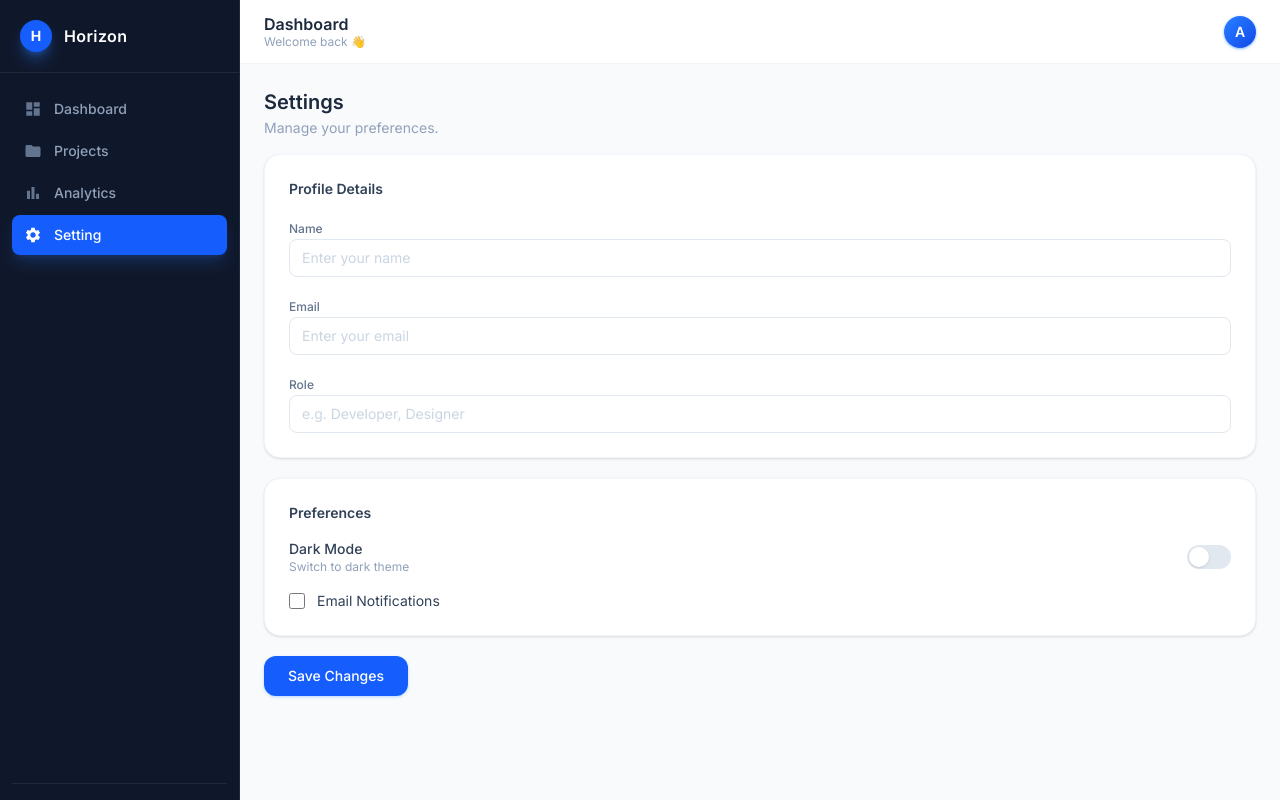
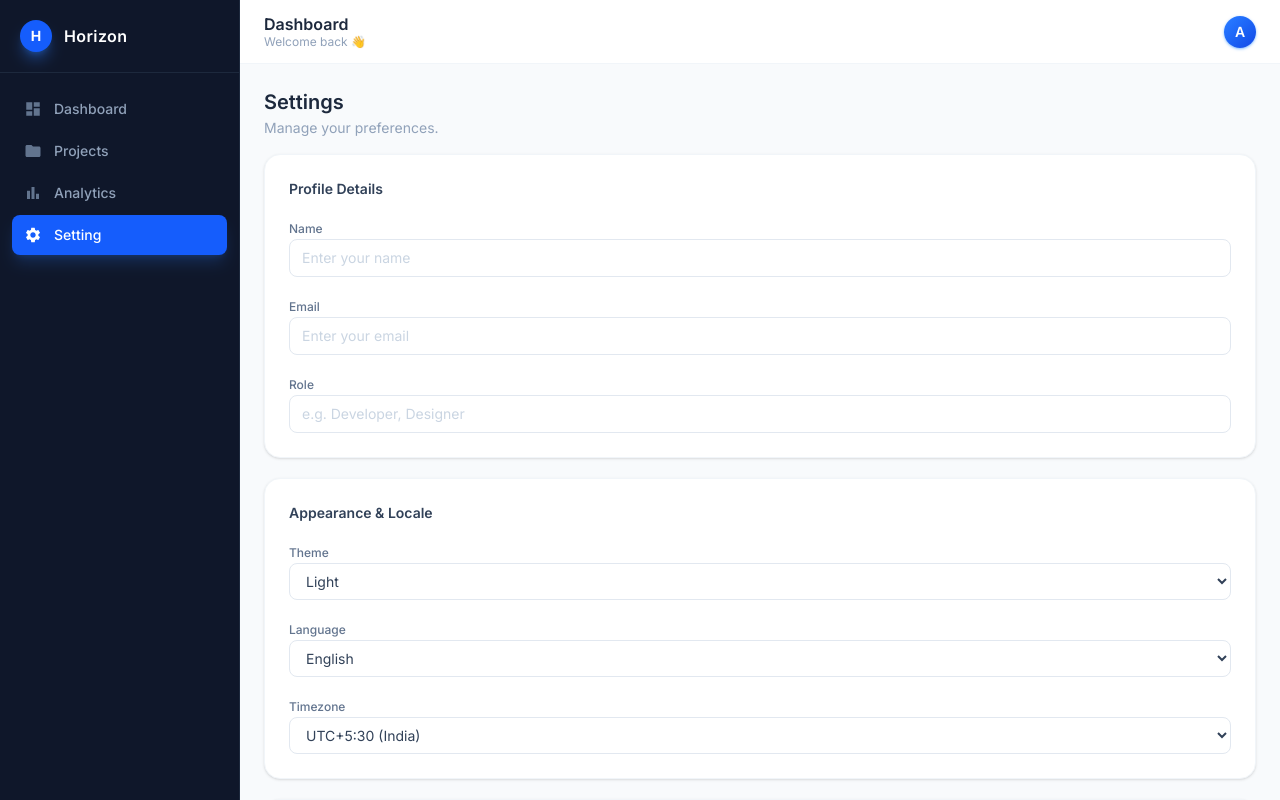
Before and after one commit to AdarshsinghDev/Mekari, a React (Vite) app in the folder horizon/: page /setting in a window 1280 px wide. Shown: the top 800 px of the page. Built offline with nearby package versions, Linux system fonts and the light colour scheme.

Commit message:
feat: bind dropdown select events and update state (FE-03.3)

```diff
--- a/horizon/src/pages/Setting.tsx
+++ b/horizon/src/pages/Setting.tsx
@@ -1,15 +1,25 @@
 import { useState } from "react";
 
 const Setting = () => {
-  const [name, setName] = useState("");
+
+  // ── Profile state ──
+  const [name, setName]   = useState("");
   const [email, setEmail] = useState("");
-  const [role, setRole] = useState("");
-  const [darkMode, setDarkMode] = useState(false);
+  const [role, setRole]   = useState("");
+
+  // ── Dropdown state default values set hain ──
+  const [theme, setTheme]       = useState("light");
+  const [language, setLanguage] = useState("en");
+  const [timezone, setTimezone] = useState("UTC+5:30");
+
+  // ── Preferences state ──
+  const [darkMode, setDarkMode]     = useState(false);
   const [emailNotif, setEmailNotif] = useState(false);
 
+  // Save button
   const handleSubmit = (e: React.FormEvent) => {
-    e.preventDefault();
-    console.log({ name, email, role, darkMode, emailNotif });
+    e.preventDefault(); // page reload rokta hai
+    console.log({ name, email, role, theme, language, timezone, darkMode, emailNotif });
   };
 
   return (
@@ -63,10 +73,64 @@ const Setting = () => {
           </div>
         </div>
 
+        {/* ─── Appearance & Locale Dropdowns ─── */}
+        <div className="bg-white rounded-2xl border border-slate-100 shadow-sm p-6 space-y-4">
+          <h3 className="text-sm font-semibold text-slate-700">Appearance & Locale</h3>
+
+          {/* Theme Dropdown */}
+          <div className="space-y-1">
+            <label className="text-xs font-medium text-slate-500">Theme</label>
+
+            <select
+              value={theme}
+              onChange={(e) => setTheme(e.target.value)}
+              className="w-full px-3 py-2 text-sm border border-slate-200 rounded-lg outline-none focus:border-blue-400 focus:ring-2 focus:ring-blue-400/20 transition-all bg-white text-slate-700 cursor-pointer"
+            >
+              <option value="light">Light</option>
+              <option value="dark">Dark</option>
+              <option value="system">System Default</option>
+            </select>
+          </div>
+
+          {/* Language Dropdown */}
+          <div className="space-y-1">
+            <label className="text-xs font-medium text-slate-500">Language</label>
+
+            <select
+              value={language}
+              onChange={(e) => setLanguage(e.target.value)}
+              className="w-full px-3 py-2 text-sm border border-slate-200 rounded-lg outline-none focus:border-blue-400 focus:ring-2 focus:ring-blue-400/20 transition-all bg-white text-slate-700 cursor-pointer"
+            >
+              <option value="en">English</option>
+              <option value="hi">Hindi</option>
+              <option value="fr">French</option>
+              <option value="de">German</option>
+            </select>
+          </div>
+
+          {/* Timezone Dropdown */}
+          <div className="space-y-1">
+            <label className="text-xs font-medium text-slate-500">Timezone</label>
+
+            <select
+              value={timezone}
+              onChange={(e) => setTimezone(e.target.value)}
+              className="w-full px-3 py-2 text-sm border border-slate-200 rounded-lg outline-none focus:border-blue-400 focus:ring-2 focus:ring-blue-400/20 transition-all bg-white text-slate-700 cursor-pointer"
+            >
+              <option value="UTC+0">UTC+0 (London)</option>
+              <option value="UTC+5:30">UTC+5:30 (India)</option>
+              <option value="UTC-5">UTC-5 (New York)</option>
+              <option value="UTC-8">UTC-8 (Los Angeles)</option>
+              <option value="UTC+8">UTC+8 (Singapore)</option>
+            </select>
+          </div>
+        </div>
+
         {/* ─── Preferences ─── */}
         <div className="bg-white rounded-2xl border border-slate-100 shadow-sm p-6 space-y-4">
           <h3 className="text-sm font-semibold text-slate-700">Preferences</h3>
 
+          {/* Dark Mode Toggle */}
           <div className="flex items-center justify-between">
             <div>
               <p className="text-sm font-medium text-slate-700">Dark Mode</p>
@@ -86,6 +150,7 @@ const Setting = () => {
             </button>
           </div>
 
+          {/* Email Notifications Checkbox */}
           <div className="flex items-center gap-3">
             <input
               id="emailNotif"
@@ -99,6 +164,7 @@ const Setting = () => {
             </label>
           </div>
         </div>
+
         <button
           type="submit"
           className="bg-blue-600 hover:bg-blue-700 active:bg-blue-800 text-white text-sm px-6 py-2.5 rounded-xl font-medium transition-colors cursor-pointer shadow-sm shadow-blue-200"
```
